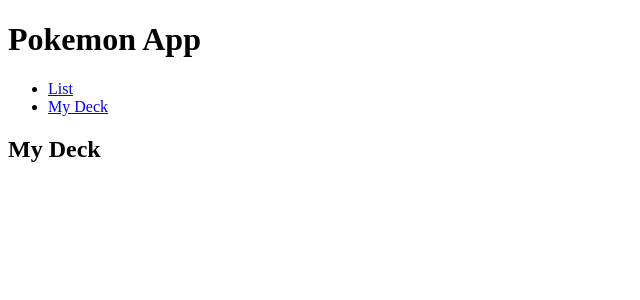
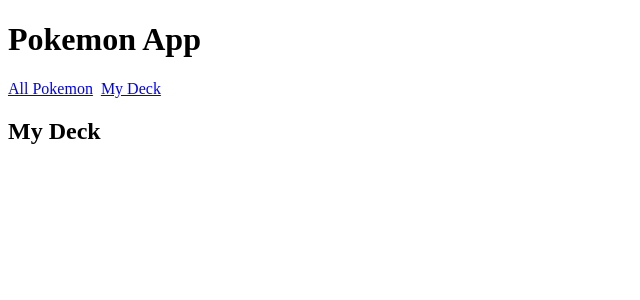
Before and after one commit to grandcircusco/AngularWorkshop_July2022, an Angular app in the folder 07-routing/pokemon/: page /deck in a window 1280 px wide. Shown: the top 300 px of the page, without its empty margins (0-640 px from the left). Built offline with nearby package versions, Linux system fonts and the light colour scheme.

Commit message:
Stuff from David

```diff
--- a/07-routing/pokemon/src/app/app.component.css
+++ b/07-routing/pokemon/src/app/app.component.css
@@ -0,0 +1,10 @@
+nav ul {
+  list-style: none;
+  display: flex;
+  padding: 0;
+  gap: .5em;
+}
+
+nav li {
+
+}
--- a/07-routing/pokemon/src/app/app.component.html
+++ b/07-routing/pokemon/src/app/app.component.html
@@ -2,7 +2,7 @@
 <h1>Pokemon App</h1>
 <nav>
   <ul>
-    <li><a routerLink="">List</a></li>
+    <li><a routerLink="">All Pokemon</a></li>
     <li><a routerLink="deck">My Deck</a></li>
   </ul>
 </nav>
--- a/07-routing/pokemon/src/app/components/deck/deck.component.css
+++ b/07-routing/pokemon/src/app/components/deck/deck.component.css
@@ -0,0 +1,3 @@
+a {
+  margin-right: .5em;
+}
--- a/07-routing/pokemon/src/app/components/deck/deck.component.html
+++ b/07-routing/pokemon/src/app/components/deck/deck.component.html
@@ -1,8 +1,9 @@
 <h2>My Deck</h2>
 <ul>
   <li *ngFor="let pokemon of deck">
-    <img [src]="pokemon.sprites.front_default" alt="">
-    {{ pokemon.name }}
+    <a [routerLink]="['/details', pokemon.id]">
+      <img [src]="pokemon.sprites.front_default" alt="">
+      {{ pokemon.name }}</a>
     <button (click)="removeFromDeck(pokemon)">Remove</button>
   </li>
 </ul>
--- a/07-routing/pokemon/src/app/components/deck/deck.component.ts
+++ b/07-routing/pokemon/src/app/components/deck/deck.component.ts
@@ -18,7 +18,7 @@
   }
 
   removeFromDeck(pokemon: PokemonDetails) {
-    this.deckService.removeFromDeck(pokemon.order);
+    this.deckService.removeFromDeck(pokemon.id);
   }
 
 }
--- a/07-routing/pokemon/src/app/components/pokemon-details/pokemon-details.component.html
+++ b/07-routing/pokemon/src/app/components/pokemon-details/pokemon-details.component.html
@@ -4,5 +4,11 @@
     <button (click)="addToDeck()">Add to Deck</button>
   </p>
   <img src="{{pokemon.sprites.other.dream_world.front_default}}" alt="">
+  <p>
+    Species: {{pokemon.species.name}}
+  </p>
+  <p>
+    Types: <span *ngFor="let type of pokemon.types; last as last">{{type.type.name}}{{!last ? ', ' : ''}}</span>
+  </p>
 </div>
 <div *ngIf="!pokemon">Loading...</div>
--- a/07-routing/pokemon/src/app/components/pokemon-list/pokemon-list.component.css
+++ b/07-routing/pokemon/src/app/components/pokemon-list/pokemon-list.component.css
@@ -0,0 +1,7 @@
+ol {
+  list-style: none;
+  display: flex;
+  flex-wrap: wrap;
+  gap: .5em;
+  padding: 0;
+}
--- a/07-routing/pokemon/src/app/components/pokemon-list/pokemon-list.component.html
+++ b/07-routing/pokemon/src/app/components/pokemon-list/pokemon-list.component.html
@@ -1,4 +1,4 @@
-<h2>List</h2>
+<h2>All Pokemon</h2>
 <ol>
   <li *ngFor="let pokemon of results">
     <a [routerLink]="['details', pokemon.id]">{{ pokemon.name }}</a>
--- a/07-routing/pokemon/src/app/services/deck.service.ts
+++ b/07-routing/pokemon/src/app/services/deck.service.ts
@@ -16,12 +16,12 @@
     this.deck.push(pokemon);
   }
   removeFromDeck(id: number): void {
-    const index = this.deck.findIndex((poke) => poke.order === id);
+    const index = this.deck.findIndex((poke) => poke.id === id);
     if (index !== -1) {
       this.deck.splice(index, 1);
     }
   }
   isInDeck(id: number): boolean {
-    return this.deck.some((poke) => poke.order === id);
+    return this.deck.some((poke) => poke.id === id);
   }
 }
```
Also changed, not shown: 07-routing/pokemon/src/app/interfaces/pokemon-api-model.ts (+27 -16 lines).
